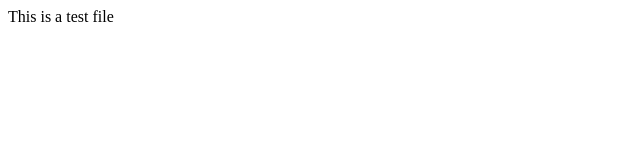
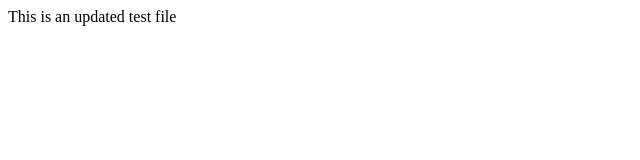
Before and after one commit to saketkintali/BullsService, a plain HTML site: page index1.html in a window 1280 px wide. Shown: the full height of the page, 0-640 px from the left. Drawn offline with Linux system fonts and the light colour scheme.

```diff
--- a/index1.html
+++ b/index1.html
@@ -5,7 +5,7 @@
     <title>Test repo</title>
 </head>
 <body>
-<div>This is a test file</div>
+<div>This is an updated test file</div>
 <script src="index1.js"></script>
 </body>
 </html>
```
